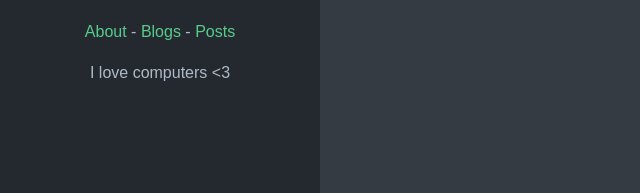
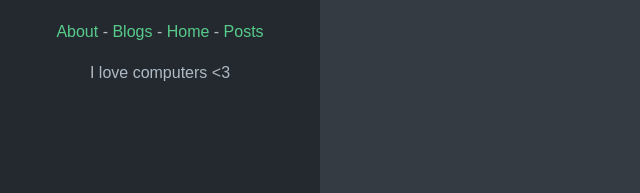
Before and after one commit to binHarby/binharby.org, a plain HTML site: page 404.html in a window 1280 px wide. Shown: the part 363-556 px from the top of the page, 0-640 px from the left. Drawn offline with Linux system fonts and the light colour scheme.

Commit message:
interlinking fixes

```diff
--- a/404.html
+++ b/404.html
@@ -33,6 +33,9 @@
           <a class="app-header-menu-item" href="/blogs/">Blogs</a>
              -
 
+          <a class="app-header-menu-item" href="/">Home</a>
+             -
+
           <a class="app-header-menu-item" href="/posts/">Posts</a>
       </nav>
       <p>I love computers &lt;3</p>
```
Also changed, not shown: about/index.html (+3 -0 lines), blogs/aboutbinary/index.html (+3 -0 lines), blogs/index.html (+3 -0 lines), categories/index.html (+3 -0 lines), index.html (+3 -0 lines), posts/index.html (+3 -0 lines), posts/tonight/index.html (+3 -0 lines), tags/blogs/index.html (+3 -0 lines), tags/index.html (+3 -0 lines).
